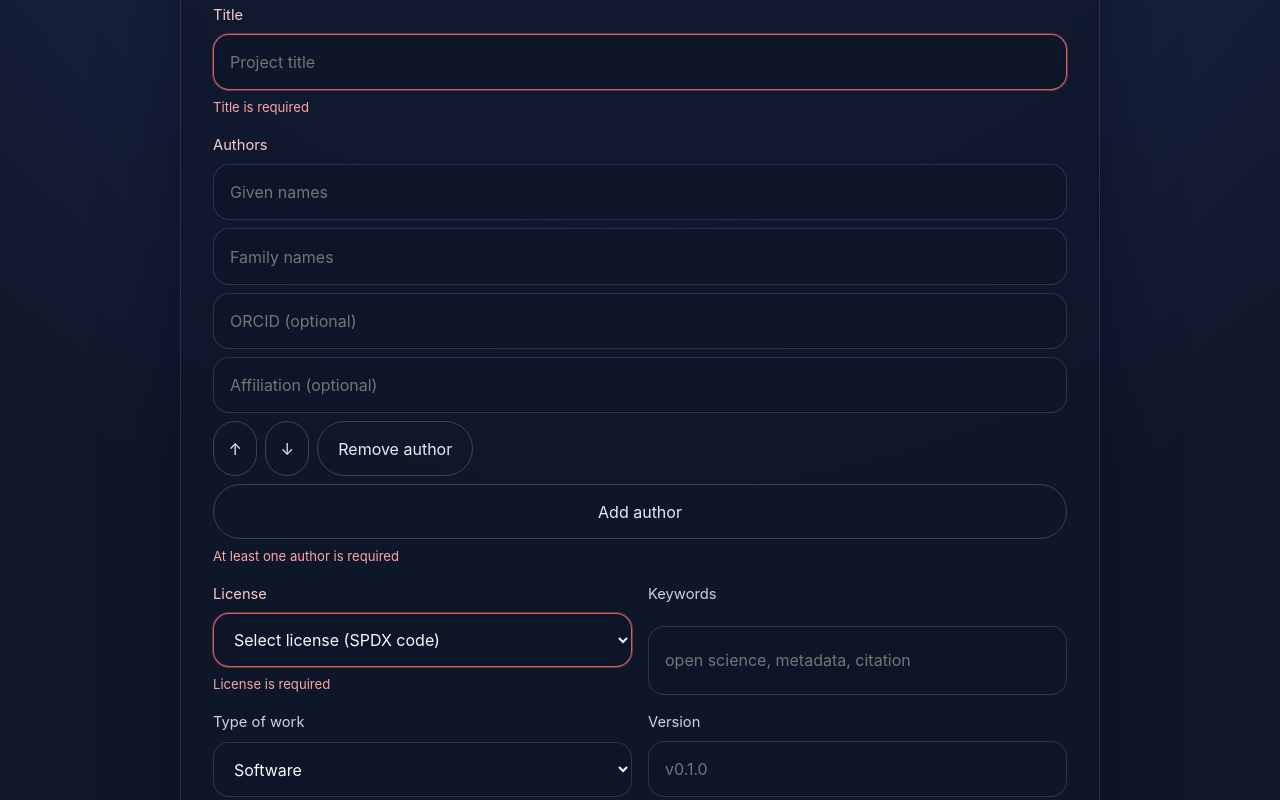
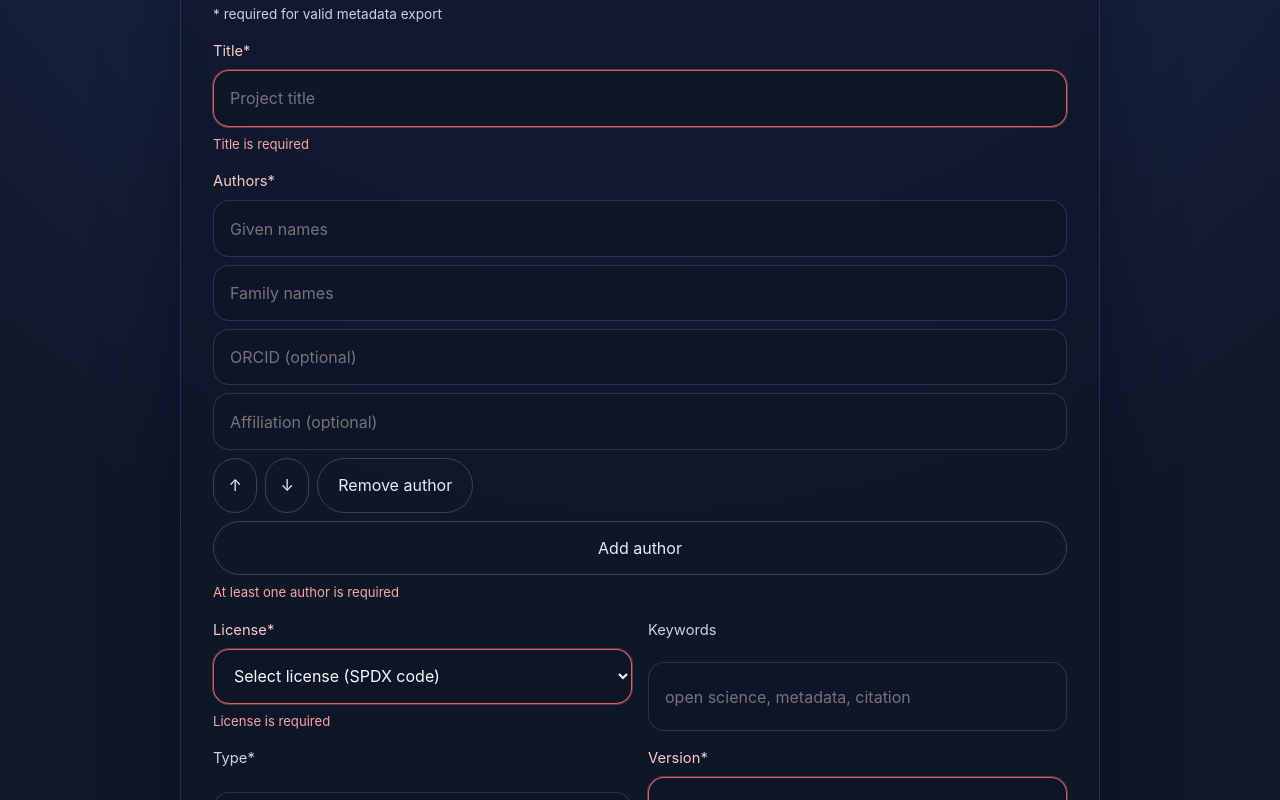
Before and after one commit to Imageomics/OpenCite, a React (Vite) app: page / in a window 1280 px wide. Shown: the part 480-1280 px from the top of the page. Built offline with nearby package versions, Linux system fonts and the light colour scheme.

Commit message:
Add required field stars and helper note, and enforce Version as required with inline validation.

```diff
--- a/src/components/MetadataForm.jsx
+++ b/src/components/MetadataForm.jsx
@@ -11,8 +11,10 @@ export function MetadataForm({
 }) {
   return (
     <form className="form-grid" onSubmit={(event) => event.preventDefault()}>
+      <p className="full-width required-note">* required for valid metadata export</p>
+
       <label className={`full-width ${errors.title ? 'field-error' : ''}`}>
-        <span>Title</span>
+        <span>Title*</span>
         <input
           className={errors.title ? 'input-error' : ''}
           name="title"
@@ -25,7 +27,7 @@ export function MetadataForm({
       </label>
 
       <label className={`full-width ${errors.authors ? 'field-error' : ''}`}>
-        <span>Authors</span>
+        <span>Authors*</span>
         <div className="authors-list">
           {form.authors.map((author, index) => (
             <div key={author.id ?? `author-${index}`} className="author-row">
@@ -87,7 +89,7 @@ export function MetadataForm({
       </label>
 
       <label className={errors.license ? 'field-error' : ''}>
-        <span>License</span>
+        <span>License*</span>
         <select
           className={errors.license ? 'input-error' : ''}
           name="license"
@@ -116,7 +118,7 @@ export function MetadataForm({
       </label>
 
       <label className={errors.typeOfWork ? 'field-error' : ''}>
-        <span>Type of work</span>
+        <span>Type*</span>
         <select
           className={errors.typeOfWork ? 'input-error' : ''}
           name="typeOfWork"
@@ -145,9 +147,17 @@ export function MetadataForm({
         </label>
       )}
 
-      <label>
-        <span>Version</span>
-        <input name="version" value={form.version} onChange={updateField} placeholder="v0.1.0" />
+      <label className={errors.version ? 'field-error' : ''}>
+        <span>Version*</span>
+        <input
+          className={errors.version ? 'input-error' : ''}
+          name="version"
+          value={form.version}
+          onChange={updateField}
+          placeholder="v0.1.0"
+          aria-invalid={Boolean(errors.version)}
+        />
+        {errors.version ? <small className="error-text">{errors.version}</small> : null}
       </label>
 
       <label className={errors.publicationDate ? 'field-error' : ''}>
--- a/src/styles.css
+++ b/src/styles.css
@@ -137,6 +137,12 @@ h1 {
   gap: 16px;
 }
 
+.required-note {
+  margin: 0;
+  font-size: 0.85rem;
+  color: #cbd5e1;
+}
+
 label {
   display: grid;
   gap: 8px;
--- a/src/validation/validation.js
+++ b/src/validation/validation.js
@@ -73,6 +73,10 @@ export function validateMetadata(form, typeOptions) {
     errors.license = 'License is required';
   }
 
+  if (!form.version) {
+    errors.version = 'Version is required';
+  }
+
   if (!typeOptions.some((option) => option.value === form.typeOfWork)) {
     errors.typeOfWork = 'Type of work is invalid';
   }
```
